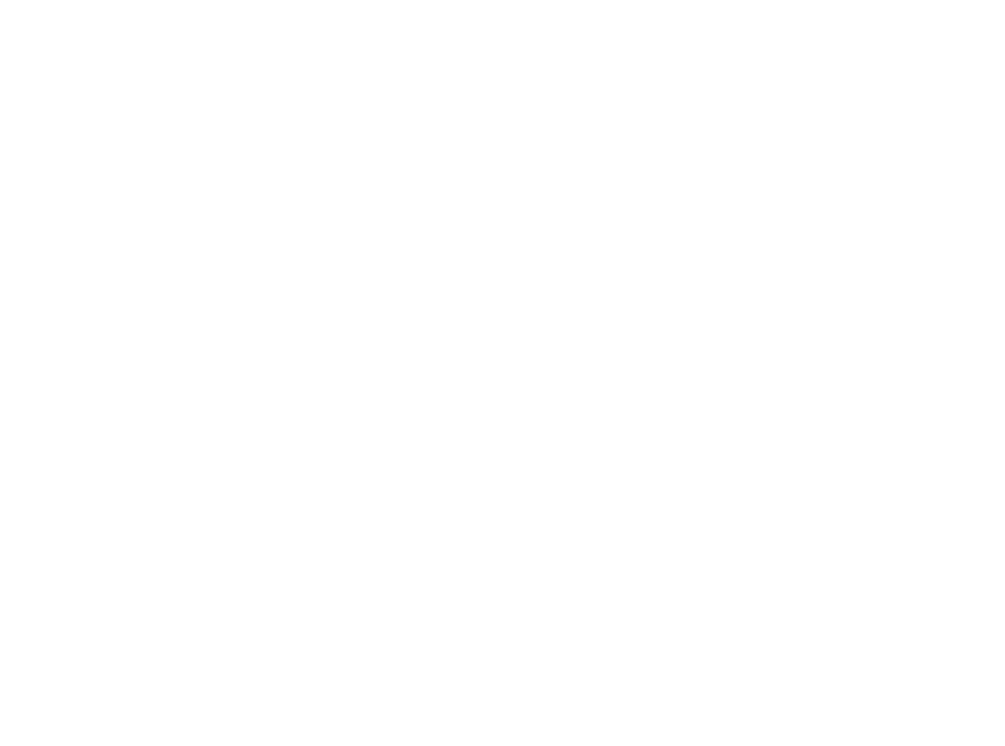
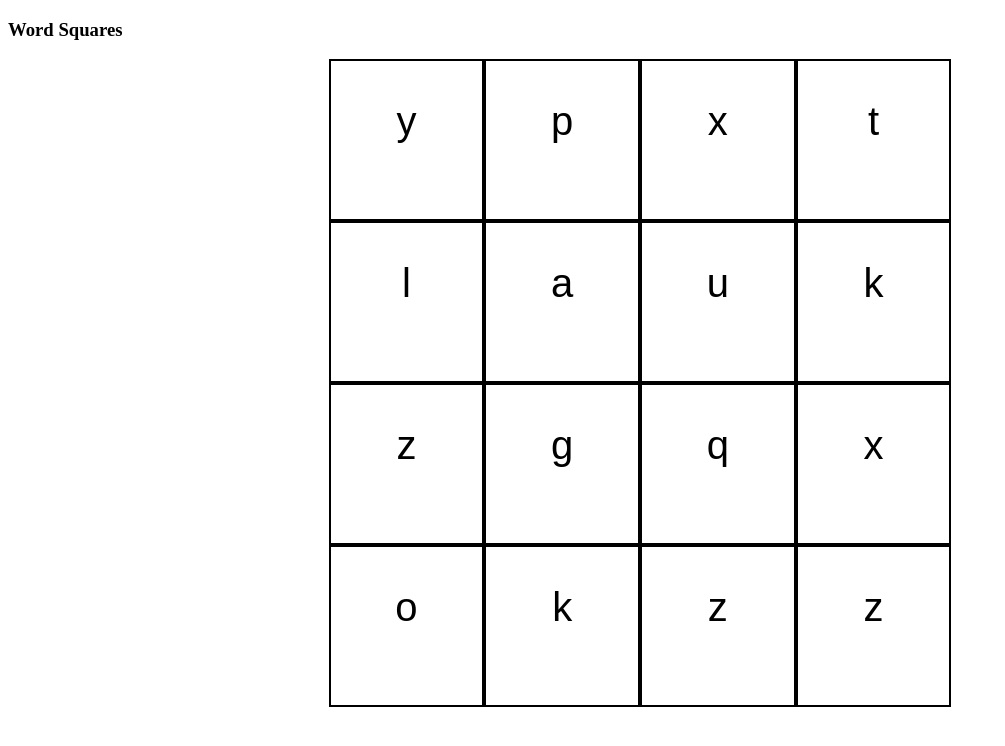
Before and after one commit to derzorngottes/wordcheater, a plain HTML site: page index.html in a window 1280 px wide. Shown: the whole page, without its empty margins (0-1005 px from the left). Drawn offline with nearby package versions, Linux system fonts and the light colour scheme.

Commit message:
Set up matrix and trie

```diff
--- /dev/null
+++ b/assets/style.css
@@ -0,0 +1,20 @@
+.matrix-container {
+  margin-left: 20%;
+  margin-right: 20%;
+  width: 60%;
+  height: 500px;
+  text-align: center;
+}
+
+.tile {
+  width: 20%;
+  height: 24%;
+  padding-top: 5%;
+  font-size: 40px;
+  font-weight: lighter;
+  font-family: sans-serif;
+  text-align: center;
+  vertical-align: middle;
+  border: 2px solid black;
+  display: inline-block;
+}
--- a/index.html
+++ b/index.html
@@ -3,11 +3,17 @@
   <head>
     <meta charset="utf-8">
     <title>Matrix solver with trie</title>
+    <link rel="stylesheet" href='assets/style.css'>
   </head>
   <body>
+    <h3>Word Squares</h3>
+    <div class='container'>
+      <div class='matrix-container' id='matrix-container'></div>
+    </container>
   </body>
   <script src='https://ajax.googleapis.com/ajax/libs/jquery/3.1.1/jquery.min.js'></script>
   <script type='text/javascript' src='js/index.js'></script>
+  <script type='text/javascript' src='js/build-matrix.js'></script>
   <script type='text/javascript' src='js/build-trie.js'></script>
   <script type='text/javascript' src='js/node-helpers.js'></script>
 </html>
--- a/js/build-matrix.js
+++ b/js/build-matrix.js
@@ -9,7 +9,3 @@ function buildMatrix() {
   }
   return square;
 }
-
-(function wordsquare(square) {
-  console.log(makeSquare());
-})();
--- a/js/index.js
+++ b/js/index.js
@@ -1,5 +1,14 @@
 $(document).ready(function() {
   var trie = new Trie();
+
+  var matrix = buildMatrix();
+
+  for (var i = 0; i < 4; i++) {
+    for(var j = 0; j < 4; j++) {
+      $('#matrix-container').append('<div class="tile" id="tile' + i + j + '">' + matrix[i][j] + '</div>');
+    }
+  }
+
 
   $.ajax({
     type: 'GET',
```
